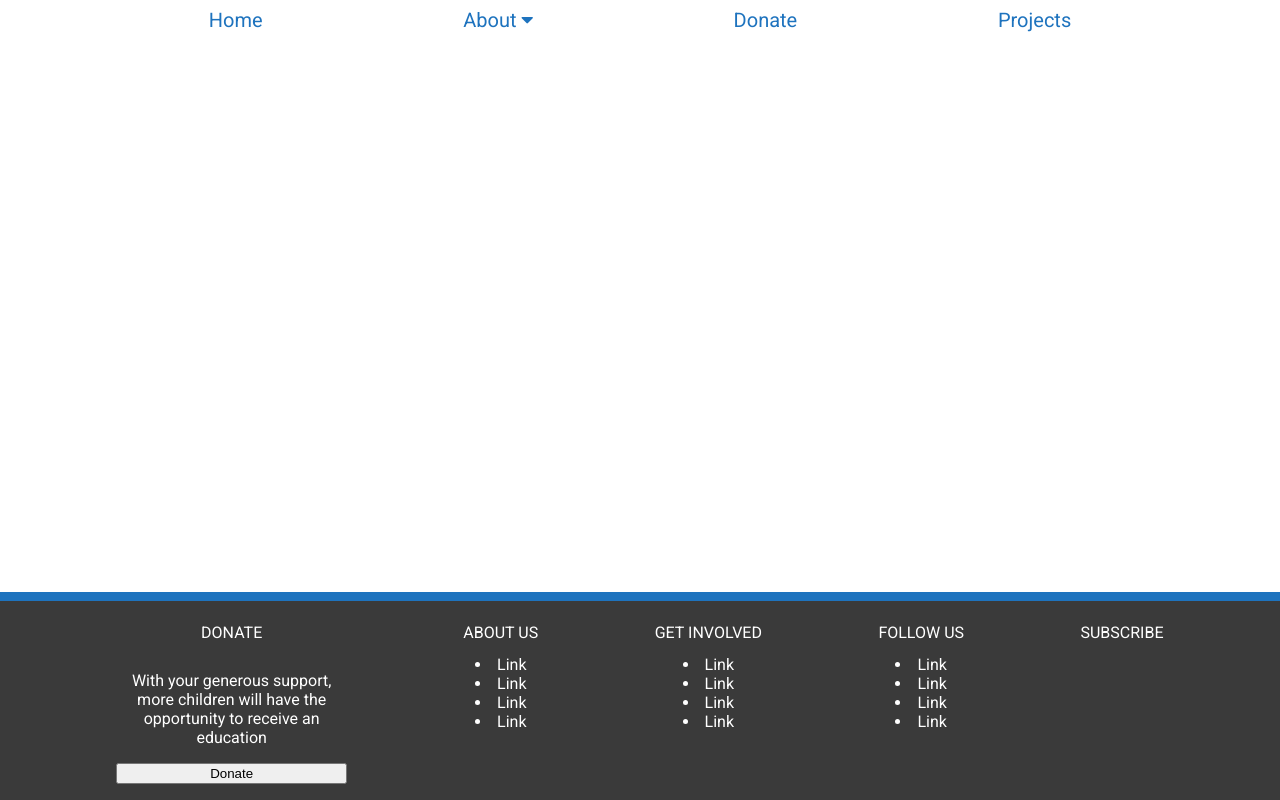
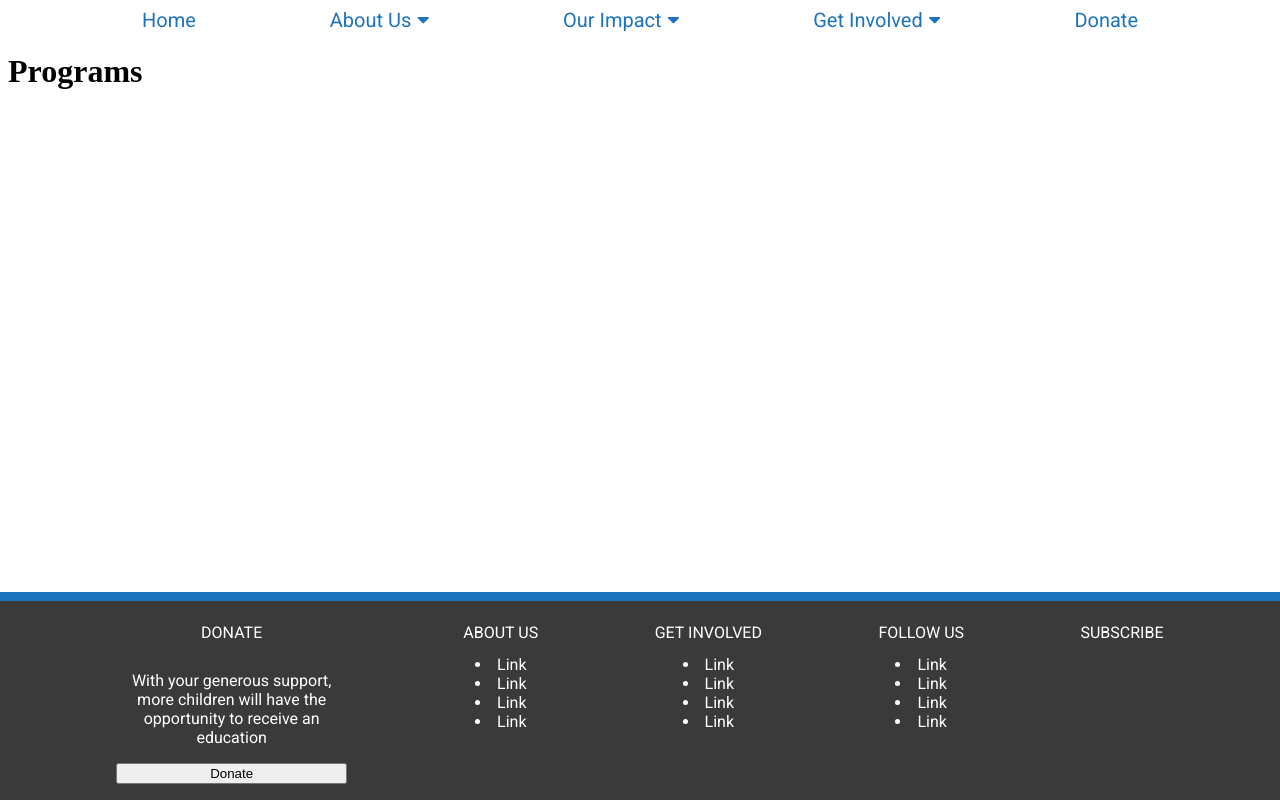
Before and after one commit to cnclause/tk-website, a Vue app in the folder client/: page /programs in a window 1280 px wide. Built offline with nearby package versions, Linux system fonts and the light colour scheme.

Commit message:
added all menu elements

```diff
--- a/client/src/App.vue
+++ b/client/src/App.vue
@@ -1,8 +1,9 @@
 <template>
   <div id="app">
-    <div class="nav-container">
+    <header class="nav-container">
       <Navigation />
-    </div>
+      <router-view/>
+    </header>
     <footer id="footer">
       <Footer />
     </footer>
--- a/client/src/components/Navigation.vue
+++ b/client/src/components/Navigation.vue
@@ -1,19 +1,41 @@
 <template>
     <div id="nav">
-    <router-view/>
       <router-link class="nav-link" to="/">Home</router-link>
       <div class="dropdown">
           <router-link class="nav-link" to="/about">
-            About
+            About Us
           </router-link>
           <i class="fa fa-caret-down" aria-hidden="true"></i>
         <div class="dropdown-content">
           <router-link class="nav-link" to="/meet-the-kids">Meet the Birds</router-link>
           <router-link class="nav-link" to="/staff">Meet the Staff</router-link>
+          <router-link class="nav-link" to="/about">Our Story</router-link>
+        </div>
+      </div>
+      <div class="dropdown">
+          <router-link class="nav-link" to="/our-impact">
+            Our Impact
+          </router-link>
+            <i class="fa fa-caret-down" aria-hidden="true"></i>
+        <div class="dropdown-content">
+          <router-link class="nav-link" to="/projects">Projects</router-link>
+          <router-link class="nav-link" to="/programs">Programs</router-link>
+        </div>
+      </div>
+      <div class="dropdown">
+          <router-link class="nav-link" to="/get-involved">
+            Get Involved
+          </router-link>
+            <i class="fa fa-caret-down" aria-hidden="true"></i>
+        <div class="dropdown-content">
+          <router-link class="nav-link" to="/donate">Donate</router-link>
+          <router-link class="nav-link" to="/positions-available">Positions Available</router-link>
+          <router-link class="nav-link" to="/volunteer">Volunteer</router-link>
+          <router-link class="nav-link" to="/plan-fundraiser">Plan a Fundraiser</router-link>
+          <router-link class="nav-link" to="/contact-us">Contact Us</router-link>
         </div>
       </div>
       <router-link class="nav-link" to="/donate">Donate</router-link>
-      <router-link class="nav-link" to="/projects">Projects</router-link>
     </div>
 </template>
 
@@ -87,7 +109,8 @@
 }
 
 .fa{
-    color: $light-blue
+    color: $light-blue;
+    padding-left: 1pt;
 }
 
 </style>
--- /dev/null
+++ b/client/src/components/PlanFundraiser.vue
@@ -0,0 +1,9 @@
+<template>
+    <h1>Plan Fundraiser</h1>
+</template>
+
+<script>
+export default {
+    name: 'fundraiser'
+}
+</script>
--- /dev/null
+++ b/client/src/components/Positions.vue
@@ -0,0 +1,9 @@
+<template>
+    <h1>Positionss</h1>
+</template>
+
+<script>
+export default {
+    name: 'positions'
+}
+</script>
--- /dev/null
+++ b/client/src/components/Programs.vue
@@ -0,0 +1,9 @@
+<template>
+    <h1>Programs</h1>
+</template>
+
+<script>
+export default {
+    name: 'programs'
+}
+</script>
--- /dev/null
+++ b/client/src/components/Volunteer.vue
@@ -0,0 +1,9 @@
+<template>
+    <h1>Volunteer</h1>
+</template>
+
+<script>
+export default {
+    name: 'volunteer'
+}
+</script>
--- a/client/src/router/index.js
+++ b/client/src/router/index.js
@@ -3,9 +3,16 @@ import VueRouter from 'vue-router'
 import Home from '../views/Home.vue'
 import About from '../views/About.vue'
 import Donate from '../views/Donate.vue'
-import Projects from '../views/Projects.vue'
+import Impact from '../views/OurImpact.vue'
+import GetInvolved from '../views/GetInvolved.vue'
 import Staff from '../components/StaffContainer.vue'
 import Kids from '../components/KidsContainer.vue'
+import Projects from '../components/Projects.vue'
+import Programs from '../components/Programs.vue'
+import Volunteer from '../components/Volunteer.vue'
+import PlanAFundraiser from '../components/PlanFundraiser.vue'
+import PositionsAvailable from '../components/Positions.vue'
+import ContactUs from '../views/ContactUs.vue'
 
 Vue.use(VueRouter)
 
@@ -36,9 +43,44 @@ const routes = [
     component: Donate
   },
   {
+    path: '/our-impact',
+    name: 'impact',
+    component: Impact
+  },
+  {
     path: '/projects',
     name: 'projects',
     component: Projects
+  },
+  {
+    path: '/programs',
+    name: 'programs',
+    component: Programs
+  },
+  {
+    path: '/get-involved',
+    name: 'involved',
+    component: GetInvolved
+  },
+  {
+    path: '/positions-available',
+    name: 'positions',
+    component: PositionsAvailable
+  },
+  {
+    path: '/volunteer',
+    name: 'volunteer',
+    component: Volunteer
+  },
+  {
+    path: '/plan-a-fundraiser',
+    name: 'fundraiser',
+    component: PlanAFundraiser
+  },
+  {
+    path: '/contact-us',
+    name: 'contact',
+    component: ContactUs
   },
 ]
 
--- /dev/null
+++ b/client/src/views/ContactUs.vue
@@ -0,0 +1,9 @@
+<template>
+    <h1 class="title">Contact Us</h1>
+</template>
+
+<script>
+export default {
+    name: 'contact'
+}
+</script>
--- /dev/null
+++ b/client/src/views/GetInvolved.vue
@@ -0,0 +1,9 @@
+<template>
+    <h1 class="title">Get Involved</h1>
+</template>
+
+<script>
+export default {
+    name: 'involved'
+}
+</script>
--- /dev/null
+++ b/client/src/views/OurImpact.vue
@@ -0,0 +1,9 @@
+<template>
+    <h1>Impact</h1>
+</template>
+
+<script>
+export default {
+    name: 'impact'
+}
+</script>
```
Also changed, not shown: client/src/components/Projects.vue (renamed from client/src/views/Projects.vue).
